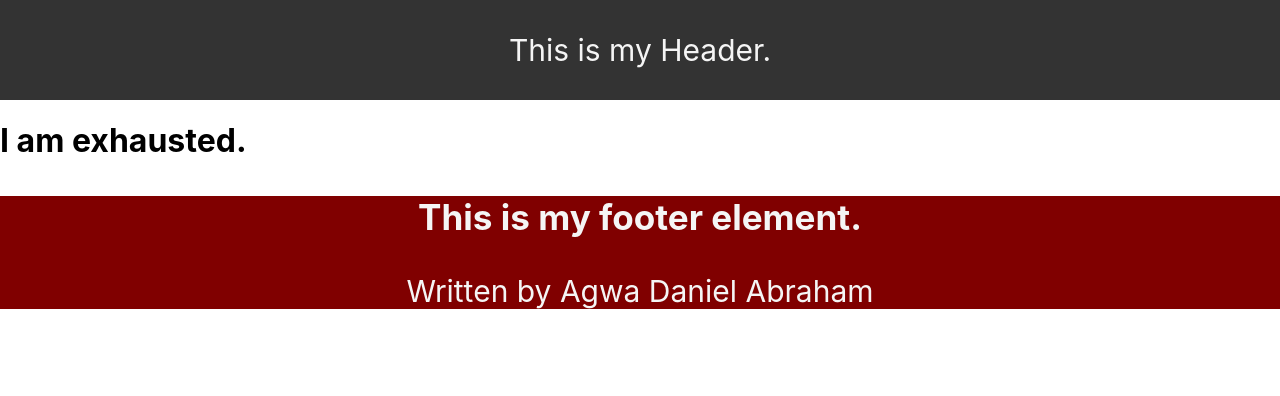
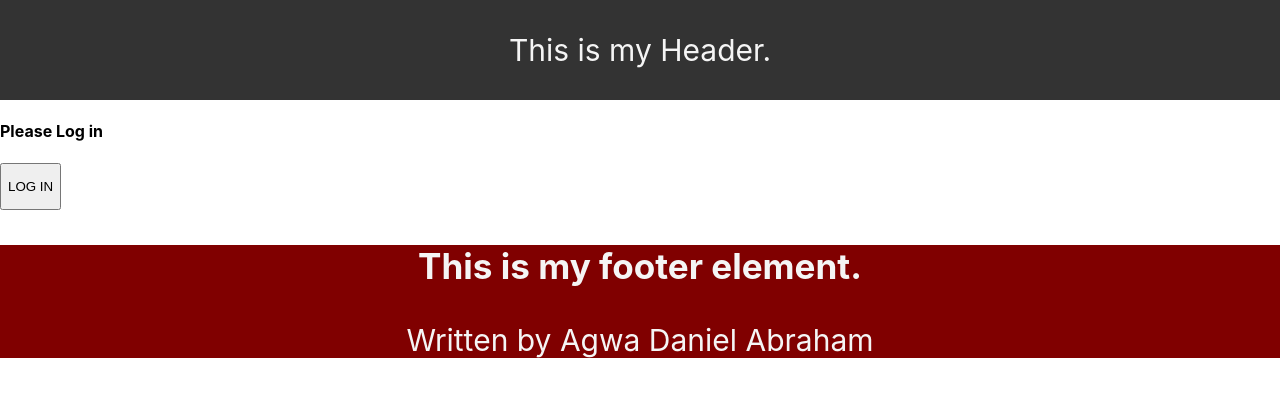
Before and after one commit to agwadan/React-Exercise, a React (Create React App) app: page / in a window 1280 px wide. Shown: the top 396 px of the page. Built offline with nearby package versions, Linux system fonts and the light colour scheme.

Commit message:
tut-03:23:00 - Completed conditional rendering

```diff
--- a/src/App.js
+++ b/src/App.js
@@ -10,13 +10,14 @@ import MainParts from './PartsInfo/MainParts'
 import MainJokes from './components/Jokes/MainJokes';
 import Counter from './components/Counter';
 import MainCondition from './components/ConditionalRendering/MainCondition';
+import ConditionalRenderingPractice from './components/ConditionalRenderingPractice';
 
 
 function App() {
   return (
     <div>
       <Header/>
-      <MainCondition/>
+      <ConditionalRenderingPractice/>
 
       <Footer/>
     </div>
--- a/src/components/ConditionalRendering/Conditional.js
+++ b/src/components/ConditionalRendering/Conditional.js
@@ -2,15 +2,9 @@ import React from 'react'
 
 export default function Conditional(props) {
 
-    if(props.isLoading === true){
-        return(
-            <h2>Hold on...</h2>
-        )
-    }
-
     return (
         <div>
-            <h1>I am exhausted.</h1>
+             <h1>I am exhausted.</h1>
         </div>
     )
 }
--- a/src/components/ConditionalRendering/MainCondition.js
+++ b/src/components/ConditionalRendering/MainCondition.js
@@ -6,7 +6,11 @@ export default class MainCondition extends Component {
     constructor(){
         super()
         this.state = {
-            isLoading: true
+            isLoading: true,
+            unreadMessages: [
+                "Your mum called.",
+                "Hi"
+            ]
         }
     }
 
@@ -21,9 +25,13 @@ export default class MainCondition extends Component {
     render() {
         return (
             <div>
-                <Conditional
-                    isLoading={this.state.isLoading}
-                />
+                {this.state.isLoading ?
+                <h5>Hold On...</h5> :
+                <Conditional />}
+
+                {this.state.unreadMessages.length > 0 &&
+                <h4>You have {this.state.unreadMessages.length} unread messages.</h4>
+                }
             </div>
         )
     }
--- /dev/null
+++ b/src/components/ConditionalRenderingPractice/LoggedIn.js
@@ -0,0 +1,10 @@
+import React from 'react';
+import MainJokes from '../Jokes/MainJokes'
+
+export default function LoggedIn(props) {
+    return (
+        <div>
+            <MainJokes />
+        </div>
+    )
+}
--- /dev/null
+++ b/src/components/ConditionalRenderingPractice/index.js
@@ -0,0 +1,38 @@
+import React, { Component } from 'react'
+import LoggedIn from './LoggedIn'
+
+export default class ConditionalRenderingPractice extends Component {
+    constructor(){
+        super()
+        this.state = {
+            isLoggedIn: false
+        }
+        this.logIn = this.logIn.bind(this);
+    }
+
+    logIn(){
+        this.setState(prevState => {
+            return{
+                isLoggedIn: !prevState.isLoggedIn
+            }
+        })
+    }
+
+    render() {
+        return (
+            <div>
+                {!this.state.isLoggedIn ?
+                <h4>Please Log in</h4> :
+                <LoggedIn/>}
+
+                <button onClick={this.logIn}>
+                    {this.state.isLoggedIn ?
+                    <p>LOG OUT</p> :
+                    <p>LOG IN</p>
+                }
+
+                </button>
+            </div>
+        )
+    }
+}
```
